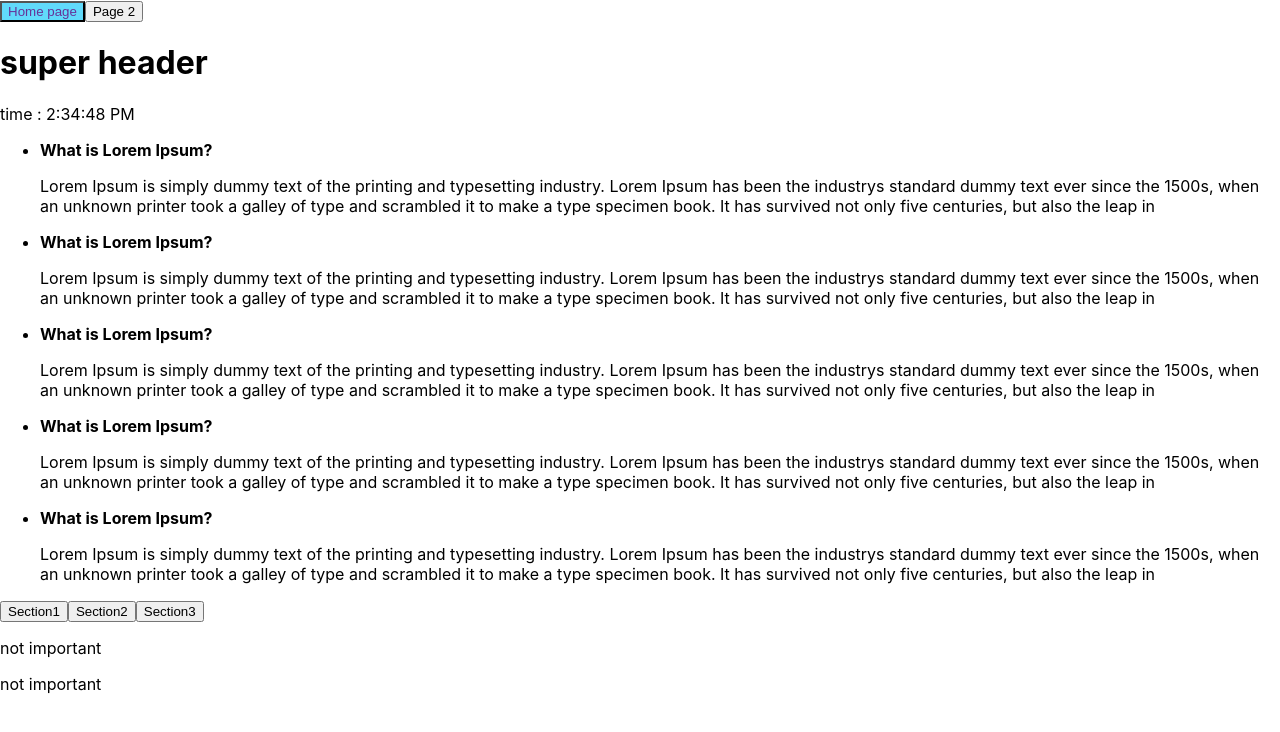
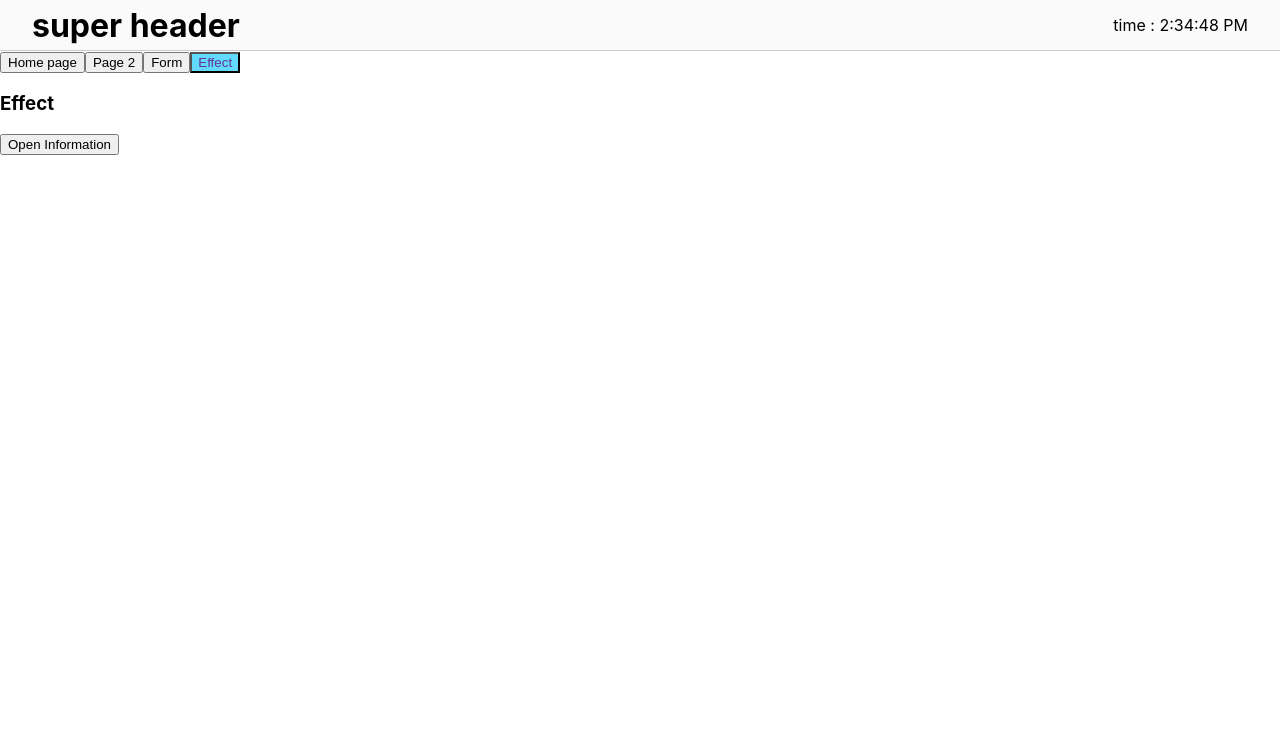
Before and after one commit to TigranTshagharyan1992/react-again, a React (Create React App) app in the folder my-app/: page / in a window 1280 px wide. Shown: the top 732 px of the page. Built offline with nearby package versions, Linux system fonts and the light colour scheme.

Commit message:
in progress

```diff
--- a/my-app/public/index.html
+++ b/my-app/public/index.html
@@ -28,6 +28,7 @@
   </head>
   <body>
     <noscript>You need to enable JavaScript to run this app.</noscript>
+    <div id="modal"></div>
     <div id="root"></div>
     <!--
       This HTML file is a template.
--- a/my-app/src/App.js
+++ b/my-app/src/App.js
@@ -5,21 +5,30 @@ import ListingNavigation from "./components/ListingNavigation";
 import {Fragment, useState} from "react";
 import TabSection from "./components/TabSection";
 import Page2 from "./components/Page2";
+import Form from "./components/Form";
+import EffectSection from "./components/EffectSection";
 
 function App() {
 
-    const [tab, setTab] = useState('Home page');
+    const [tab, setTab] = useState('Effect');
 
     const changeTab = (tab) => setTab(tab);
 
     return (
     <Fragment>
+        <Header />
+
         <TabSection onClick ={changeTab} tab={tab}/>
-        <Header />
+
         {tab==='Home page' && <><Listing />
             <ListingNavigation /></>}
 
         {tab==='Page 2' && <> <Page2 /></>}
+
+
+        {tab==='Form' && <> <Form /></>}
+
+        {tab==='Effect' && <><EffectSection /></>}
 
     </Fragment>
   );
--- /dev/null
+++ b/my-app/src/components/EffectSection.jsx
@@ -0,0 +1,29 @@
+import React, {useState} from 'react';
+import Button from "./ui/Button";
+import Modal from "./Modal/Modal";
+
+const EffectSection = () => {
+
+    const [showModal, setShowModal] = useState(false);
+
+    function openModal() {
+        setShowModal(!showModal);
+    }
+
+    return (
+        <section>
+            <h3>Effect</h3>
+            <Button onClick={openModal}>Open Information</Button>
+           <Modal open={showModal}>
+                <h4>hkejhkjehqwehj</h4>
+                <p>Lorem ipsum dolor sit amet, consectetur adipisicing elit.
+                    Commodi cumque est magni nam possimus provident quibusdam saepe.
+                    Ab accusantium architecto consequatur excepturi id in inventore
+                    molestiae rerum saepe suscipit! Aspernatur?</p>
+               <Button onClick={()=>setShowModal(false)}>Close modal</Button>
+            </Modal>
+        </section>
+    );
+};
+
+export default EffectSection;
--- /dev/null
+++ b/my-app/src/components/Form.jsx
@@ -0,0 +1,42 @@
+import React, {useState} from 'react';
+import Button from "./ui/Button";
+import StateVsRef from "./StateVsRef";
+
+const Form = () => {
+    const [form, setForm] = useState({name:'',reason:'problem',fillError:true});
+
+    const changeName = (event) =>{
+        setForm( prev => ({...prev, name: event.target.value}));
+        let error = !event.target.value.trim().length;
+        setForm( prev => ({...prev, fillError: error}));
+    }
+
+    return (
+        <>
+            <form action="">
+                <h3>Connect to as</h3>
+                <div>
+                    <label htmlFor="name">Your Name</label>
+                    <input type="text" id="name" className="control"
+                           style={{border: !form.fillError ? null : '1px solid red'}}
+                           value={form.name} onChange={changeName}/>
+                </div>
+                <div>
+                    <label htmlFor="reason">Reason</label>
+                    <select className="control" id="reason" value={form.reason}  onChange={event=>setForm(prev => ({...prev, reason:event.target.value}))}>
+                        <option value="problem">Some problem</option>
+                        <option value="help">I need help</option>
+                        <option value="offer">Offer</option>
+                    </select>
+                </div>
+
+                <Button disabled={form.fillError}>Send</Button>
+            </form>
+
+
+          <StateVsRef />
+        </>
+    );
+};
+
+export default Form;
--- a/my-app/src/components/ListingNavigation.jsx
+++ b/my-app/src/components/ListingNavigation.jsx
@@ -9,9 +9,10 @@ const ListingNavigation = () => {
     }
     return (
         <Fragment>
-            <Button handleClick={handleClick} activeButton={buttonName==='Section1'}>Section1</Button>
-            <Button handleClick={handleClick} activeButton={buttonName==='Section2'}>Section2</Button>
-            <Button handleClick={handleClick} activeButton={buttonName==='Section3'}>Section3</Button>
+            <Button onClick={handleClick} activeButton={buttonName==='Section1'}>Section1</Button>
+            <Button onClickk={handleClick} activeButton={buttonName==='Section2'}>Section2</Button>
+            <Button onClick={handleClick} activeButton={buttonName==='Section3'}>Section3</Button>
+            <Button onClick={handleClick} activeButton={buttonName==='Effect'}>Effect</Button>
             <p>  {
                 buttonName ? differences[buttonName] : 'not important'
             }</p>
--- /dev/null
+++ b/my-app/src/components/Modal/Modal.jsx
@@ -0,0 +1,26 @@
+import React, {useEffect, useRef} from 'react';
+import {createPortal} from "react-dom";
+
+const Modal = ({children, open}) => {
+
+    const dialog = useRef();
+
+    useEffect(()=>{
+        if(open){
+            dialog.current.showModal();
+        }else{
+            dialog.current.close()
+        }
+    },[open])
+
+
+
+    return (
+        createPortal(
+            <dialog ref={dialog} >{children}</dialog>,
+            document.getElementById('modal')
+        )
+    );
+};
+
+export default Modal;
--- /dev/null
+++ b/my-app/src/components/StateVsRef.jsx
@@ -0,0 +1,22 @@
+import React, {useRef, useState} from 'react';
+
+const StateVsRef = () => {
+
+    const input = useRef();
+    const [show, setShow] = useState(false);
+
+    function handleKeyDown(event) {
+        if(event.key === 'Enter') setShow(true);
+    }
+
+    return (
+        <div>
+            <h3>Input value {show&&input.current?.value}</h3>
+            <input type="text"
+                   ref={input}
+                   onKeyDown={handleKeyDown}/>
+        </div>
+    );
+};
+
+export default StateVsRef;
--- a/my-app/src/components/TabSection.jsx
+++ b/my-app/src/components/TabSection.jsx
@@ -4,8 +4,10 @@ import Button from "./ui/Button";
 const TabSection = ({onClick, tab}) => {
     return (
         <section>
-            <Button handleClick={() => onClick('Home page')} activeButton={tab==='Home page'?'active':''}>Home page</Button>
-            <Button handleClick={() => onClick('Page 2')} activeButton={tab==='Page 2'?'active':''}>Page 2</Button>
+            <Button onClick={() => onClick('Home page')} activeButton={tab==='Home page'?'active':''}>Home page</Button>
+            <Button onClick={() => onClick('Page 2')} activeButton={tab==='Page 2'?'active':''}>Page 2</Button>
+            <Button onClick={() => onClick('Form')} activeButton={tab==='Form 2'?'active':''}>Form</Button>
+            <Button onClick={() => onClick('Effect')} activeButton={tab==='Effect'?'active':''}>Effect</Button>
         </section>
     );
 };
--- /dev/null
+++ b/my-app/src/components/header/Header.css
@@ -0,0 +1,9 @@
+header {
+    height: 50px;
+    display: flex;
+    padding: 0 2rem;
+    justify-content: space-between;
+    align-items: center;
+    border-bottom: 1px solid #ccc;
+    background: #fafafa;
+}
--- a/my-app/src/components/header/Header.jsx
+++ b/my-app/src/components/header/Header.jsx
@@ -1,10 +1,14 @@
-import {useState} from "react";
+import {useEffect, useState} from "react";
+import './Header.css';
 
 export default function Header(){
     const [now,setNow] = useState(new Date());
-    setInterval(() =>{
-        setNow(new Date());
-    },1000)
+    useEffect(() => {
+        setInterval(() =>{
+            setNow(new Date());
+        },1000);
+    },[]);
+
     return (
         <header>
             <h1>
--- a/my-app/src/components/ui/Button.js
+++ b/my-app/src/components/ui/Button.js
@@ -1,11 +1,11 @@
 import React from 'react';
 import classes from './Button.module.css';
-const Button = ({children, handleClick,activeButton}) => {
+const Button = ({children,activeButton,...props}) => {
 
     let buttonClass = classes.button;
     if(activeButton) buttonClass += ' '+classes.active;
     return (
-        <button className={buttonClass} onClick={handleClick}>
+        <button className={buttonClass} {...props}>
             {children}
         </button>
     );
```
